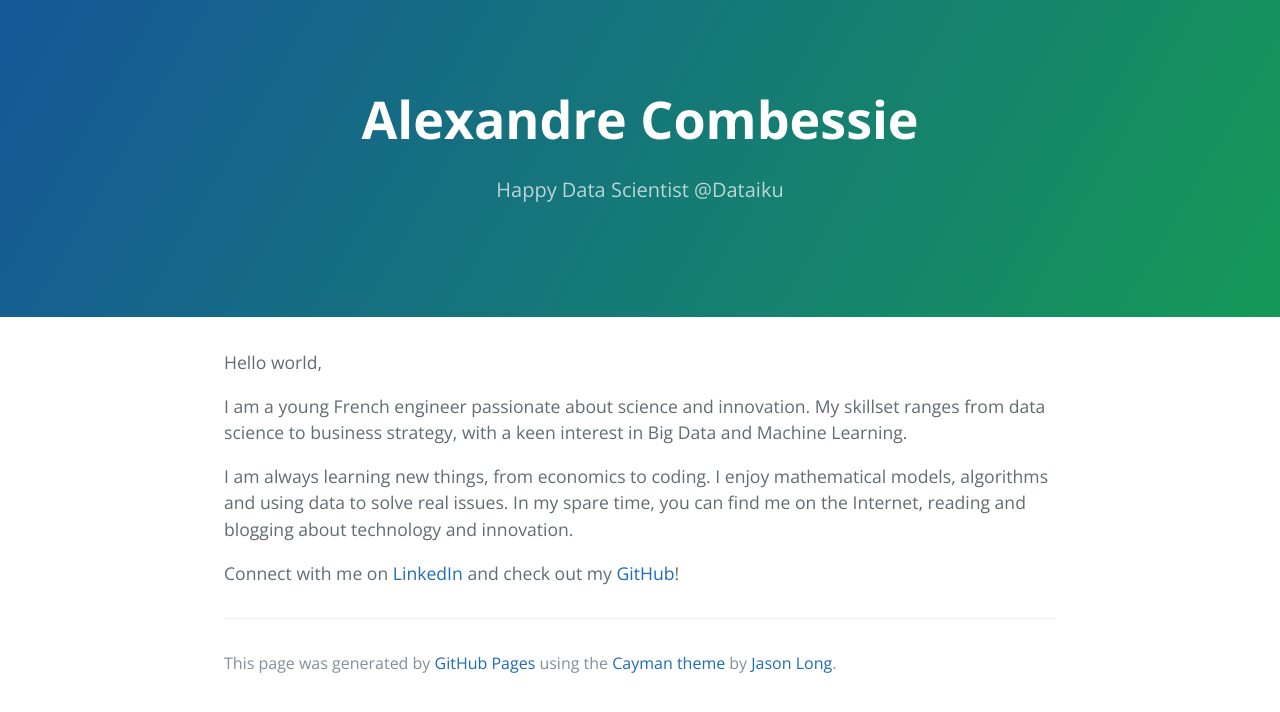
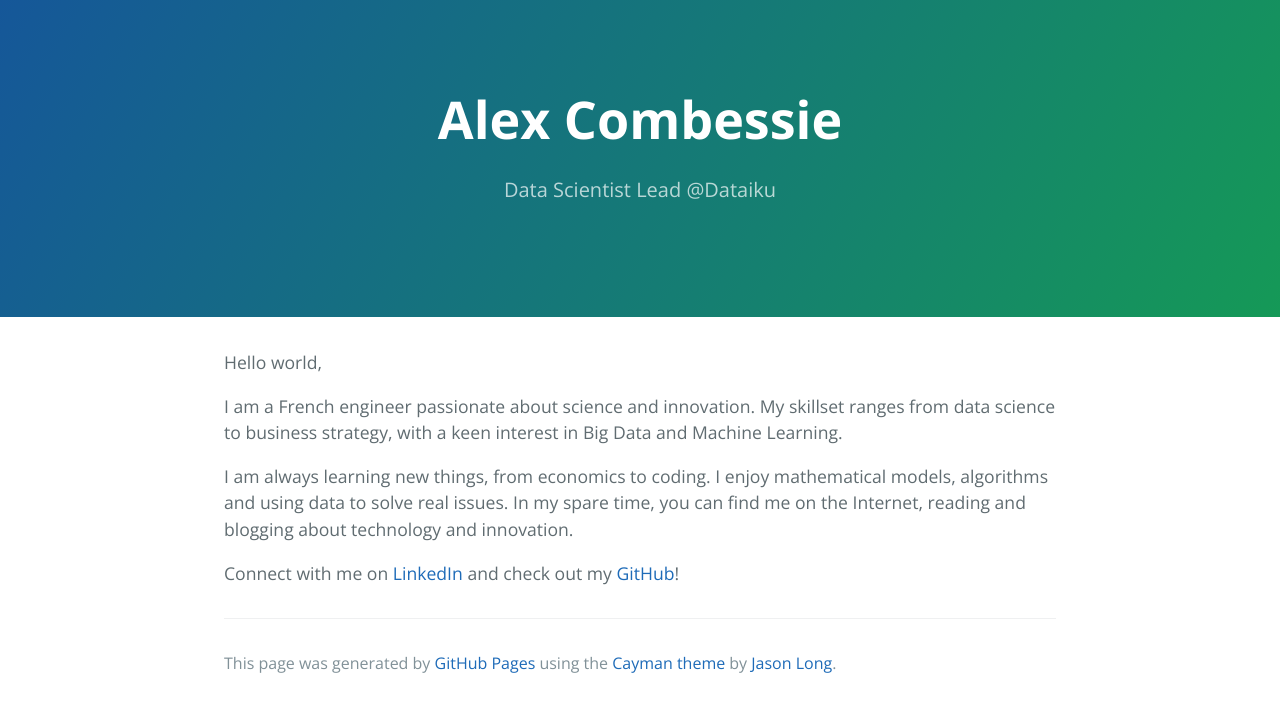
Before and after one commit to alexcombessie/alexcombessie.github.io, a Jekyll site: the page index.html, which Jekyll copies as it is, in a window 1280 px wide. Shown: the top 712 px of the page. Built offline with Jekyll 4.4.1, drawn with Linux system fonts in a browser that asks for light colours.

Commit message:
Update index.html

```diff
--- a/index.html
+++ b/index.html
@@ -11,14 +11,14 @@
   </head>
   <body>
     <section class="page-header">
-      <h1 class="project-name">Alexandre Combessie</h1>
-      <h2 class="project-tagline">Happy Data Scientist <a href="https://www.dataiku.com/" style="color: #FFF">@Dataiku</a></h2>
+      <h1 class="project-name">Alex Combessie</h1>
+      <h2 class="project-tagline">Data Scientist Lead <a href="https://www.dataiku.com/" style="color: #FFF">@Dataiku</a></h2>
     </section>
 
     <section class="main-content">
       <p>Hello world,</p>
 
-<p>I am a young French engineer passionate about science and innovation. My skillset ranges from data science to business strategy, with a keen interest in Big Data and Machine Learning.</p>
+<p>I am a French engineer passionate about science and innovation. My skillset ranges from data science to business strategy, with a keen interest in Big Data and Machine Learning.</p>
 
 <p>I am always learning new things, from economics to coding. I enjoy mathematical models, algorithms and using data to solve real issues. In my spare time, you can find me on the Internet, reading and blogging about technology and innovation.</p>
 
```
